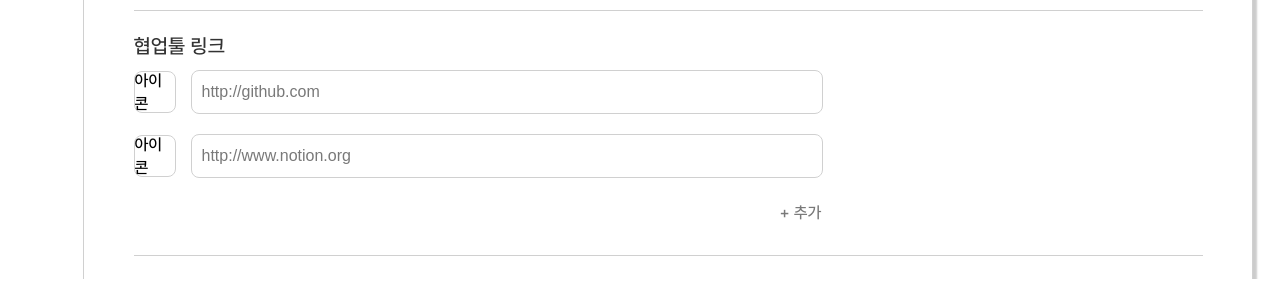
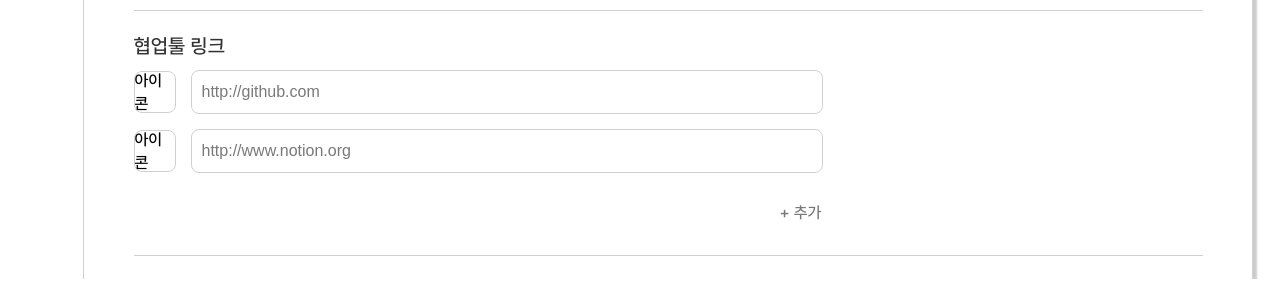
Before and after one commit to yezixx/SOLUX_LETS_IT_Frontend, a React (Vite) app: page /manage/edit in a window 1280 px wide. Shown: the part 529-810 px from the top of the page. Built offline with nearby package versions, Linux system fonts and the light colour scheme; the HTML template or start-up script is replaced by a standard one.

Commit message:
Design: 배치 수정

```diff
--- a/src/Screen/Teamboard/SetMember/VoteSection/VoteSection.module.css
+++ b/src/Screen/Teamboard/SetMember/VoteSection/VoteSection.module.css
@@ -14,7 +14,7 @@
 }
 
 .voteSection__item {
-  /*border: 1px solid cyan;*/
+  height: fit-content;
   /*요소 배치*/
   display: flex;
   flex-wrap: wrap; /*상위 컴포넌트 너비 초과할 경우 다음줄로 넘김*/
--- a/src/Screen/Teamboard/UpdateProj/CollabLinkForm/CollabLinkForm.module.css
+++ b/src/Screen/Teamboard/UpdateProj/CollabLinkForm/CollabLinkForm.module.css
@@ -16,7 +16,7 @@
   /*요소 배치*/
   display: flex;
   flex-direction: column;
-  gap: 20px;
+  gap: 15px;
 }
 .collabLinkForm__linkItem--SCROLL {
   /* 스크롤 가능 */
```
